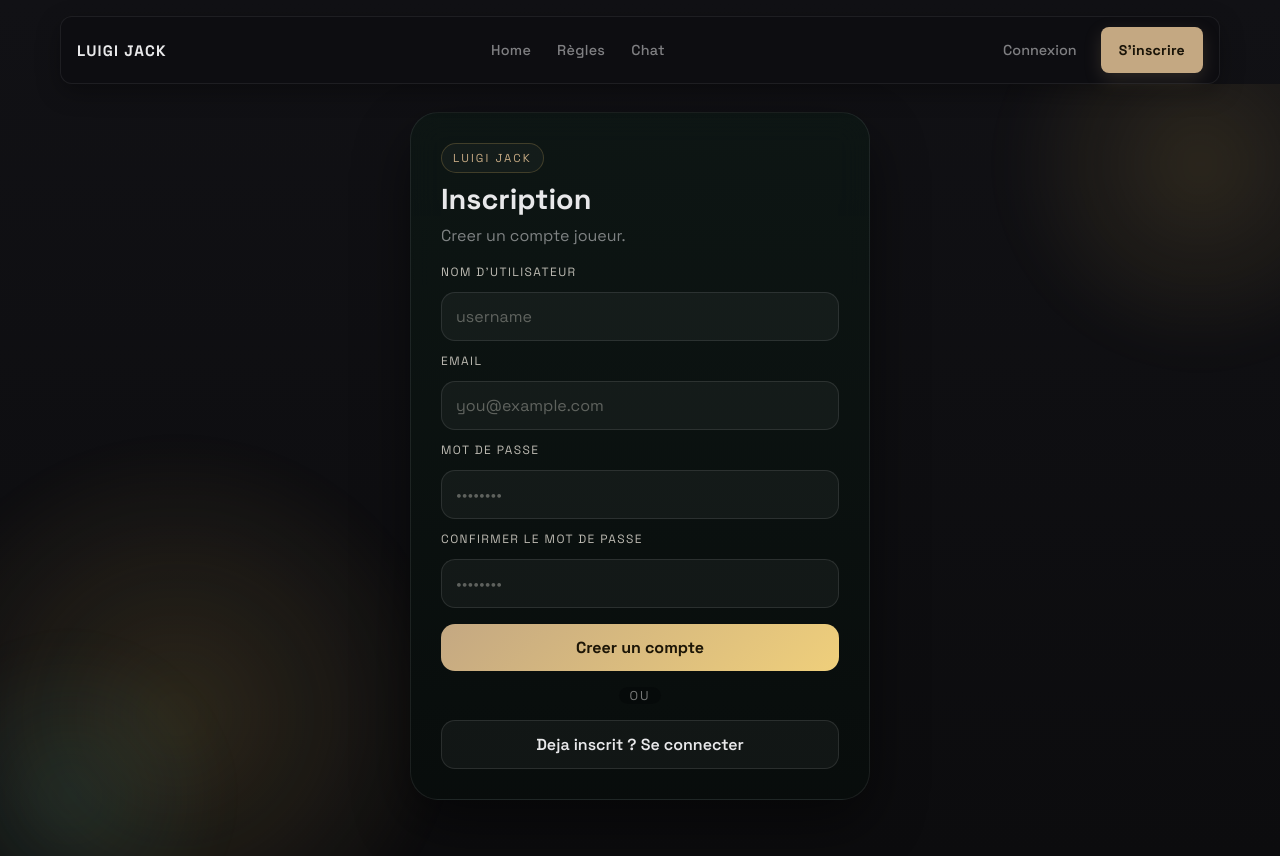
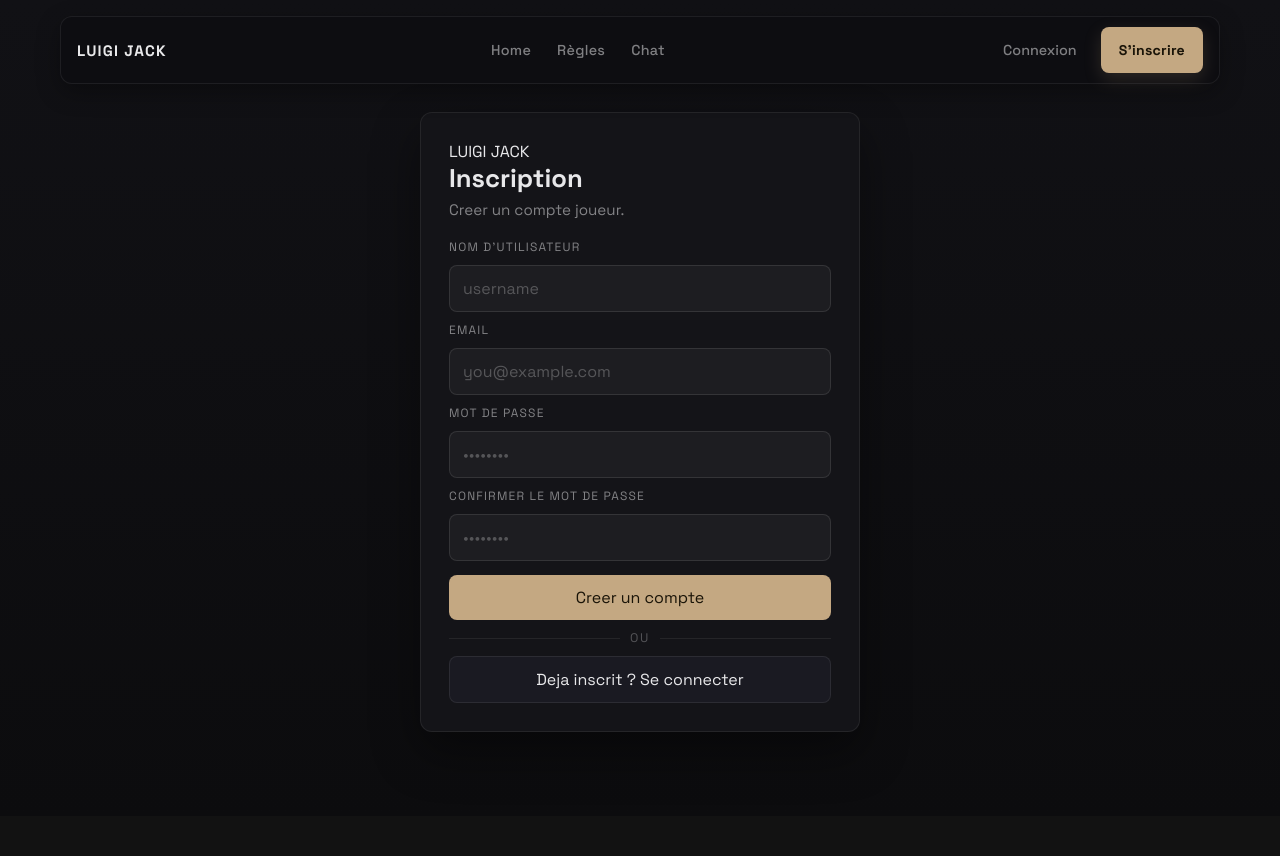
Before and after one commit to cmoibssld/transcendence, a React (Vite) app in the folder front-end/: page /register in a window 1280 px wide. After the commit the page ends 816 px from the top, so only its background shows below. Built offline with nearby package versions, Linux system fonts and the light colour scheme; no server answers.

Commit message:
style(login): sober card design, store avatar_url on login and OAuth
Co-Authored-By: Claude Sonnet 4.6 <noreply@anthropic.com>

```diff
--- a/front-end/src/App.jsx
+++ b/front-end/src/App.jsx
@@ -30,6 +30,8 @@ function OAuthCallback() {
       localStorage.setItem("access_token", accessToken)
       localStorage.setItem("refresh_token", refreshToken)
       if (username) localStorage.setItem("username", username)
+      const avatarUrl = params.get("avatar_url")
+      if (avatarUrl) localStorage.setItem("avatar_url", avatarUrl)
       // Replace current entry so back-button doesn't re-process the tokens
       navigate("/", { replace: true })
     }
--- a/front-end/src/pages/Login.jsx
+++ b/front-end/src/pages/Login.jsx
@@ -44,6 +44,7 @@ const Login = () => {
             localStorage.setItem("access_token", data.access_token)
             localStorage.setItem("refresh_token", data.refresh_token)
             localStorage.setItem("username", data.username)
+            localStorage.setItem("avatar_url", data.avatar_url ?? "")
 
             window.location.href = "/"
         } catch (err) {
@@ -59,11 +60,8 @@ const Login = () => {
 
     return (
         <div className="login-page">
-            <div className="login-glow" />
-
             <div className="login-card">
                 <div className="login-heading">
-                    <span className="login-kicker">LUIGI JACK</span>
                     <h2>Connexion</h2>
                     <p className="login-subtitle">Rejoindre le casino.</p>
                 </div>
--- a/front-end/src/styles/Login.css
+++ b/front-end/src/styles/Login.css
@@ -2,282 +2,145 @@
   min-height: calc(100vh - 104px);
   display: grid;
   place-items: center;
-  padding: 28px 0 56px;
-  position: relative;
-  overflow: hidden;
-}
-
-.login-page::before,
-.login-page::after {
-  content: "";
-  position: absolute;
-  border-radius: 50%;
-  pointer-events: none;
-  filter: blur(18px);
-}
-
-.login-page::before {
-  width: 400px;
-  height: 400px;
-  top: -120px;
-  right: -120px;
-  background: radial-gradient(circle, rgba(214, 177, 91, 0.14), transparent 70%);
-}
-
-.login-page::after {
-  width: 320px;
-  height: 320px;
-  left: -90px;
-  bottom: -100px;
-  background: radial-gradient(circle, rgba(95, 212, 192, 0.1), transparent 70%);
-}
-
-.login-glow {
-  position: absolute;
-  inset: auto auto -18% -8%;
-  width: 560px;
-  height: 560px;
-  background: radial-gradient(circle, rgba(214, 177, 91, 0.18), transparent 68%);
-  filter: blur(18px);
-  animation: pulse 8s ease-in-out infinite;
-  pointer-events: none;
+  padding: 28px 16px 56px;
 }
 
 .login-card {
-  width: min(460px, calc(100% - 32px));
-  padding: 30px;
-  border-radius: 28px;
-  background: linear-gradient(180deg, rgba(13, 22, 20, 0.94), rgba(8, 13, 12, 0.9));
-  border: 1px solid rgba(255, 255, 255, 0.08);
-  box-shadow: var(--shadow);
-  backdrop-filter: blur(16px);
-  position: relative;
-  z-index: 1;
+  width: min(440px, 100%);
+  padding: 28px;
+  border-radius: 12px;
+  background: #141418;
+  border: 1px solid rgba(255, 255, 255, 0.07);
+  box-shadow: 0 20px 48px rgba(0, 0, 0, 0.4);
 }
 
 .login-heading {
-  display: flex;
-  flex-direction: column;
-  gap: 8px;
-  margin-bottom: 18px;
+  margin-bottom: 20px;
 }
 
-.login-kicker {
-  align-self: flex-start;
-  padding: 7px 11px;
-  border-radius: 999px;
-  border: 1px solid rgba(214, 177, 91, 0.24);
-  background: rgba(255, 255, 255, 0.03);
-  color: var(--accent);
-  font-size: 0.72rem;
-  letter-spacing: 0.18em;
-  text-transform: uppercase;
-}
-
-.login-card h2 {
-  margin: 0;
-  font-size: 1.8rem;
+.login-heading h2 {
+  margin: 0 0 6px;
+  font-size: 1.6rem;
 }
 
 .login-subtitle {
   margin: 0;
   color: var(--muted);
+  font-size: 0.95rem;
 }
 
 .login-form {
   display: flex;
   flex-direction: column;
-  gap: 12px;
+  gap: 10px;
 }
 
 .login-form label {
   font-size: 0.75rem;
-  letter-spacing: 0.12em;
+  letter-spacing: 0.1em;
   text-transform: uppercase;
-  color: rgba(244, 239, 229, 0.76);
+  color: var(--muted);
 }
 
 .login-form input {
-  padding: 13px 14px;
-  border-radius: 14px;
-  border: 1px solid rgba(255, 255, 255, 0.1);
+  padding: 12px 13px;
+  border-radius: 8px;
+  border: 1px solid rgba(255, 255, 255, 0.10);
   background: rgba(255, 255, 255, 0.04);
   color: var(--text);
   outline: none;
-  transition: border-color 0.2s ease, box-shadow 0.2s ease, background 0.2s ease;
+  transition: border-color 0.15s;
+  font: inherit;
 }
 
 .login-form input::placeholder {
-  color: rgba(244, 239, 229, 0.34);
+  color: rgba(232, 232, 234, 0.28);
 }
 
 .login-form input:focus {
-  border-color: rgba(214, 177, 91, 0.5);
-  background: rgba(255, 255, 255, 0.06);
-  box-shadow: 0 0 0 4px rgba(214, 177, 91, 0.08);
+  border-color: var(--accent);
 }
 
 .primary-button {
   margin-top: 4px;
-  padding: 13px 16px;
+  padding: 12px;
   border: none;
-  border-radius: 14px;
-  background: linear-gradient(135deg, var(--accent), #efcf7b);
-  color: #1d1607;
+  border-radius: 8px;
+  background: var(--accent);
+  color: #1a1408;
   font-weight: 700;
+  font: inherit;
   cursor: pointer;
-  transition: transform 0.2s ease, box-shadow 0.2s ease;
+  transition: opacity 0.15s;
 }
 
-.primary-button:hover {
-  transform: translateY(-1px);
-  box-shadow: 0 12px 24px rgba(214, 177, 91, 0.22);
+.primary-button:hover:not(:disabled) {
+  opacity: 0.88;
 }
 
-.primary-button:disabled,
-.github-button:disabled {
-  opacity: 0.7;
+.primary-button:disabled {
+  opacity: 0.55;
   cursor: not-allowed;
 }
 
 .divider {
   display: flex;
   align-items: center;
-  justify-content: center;
-  color: rgba(244, 239, 229, 0.46);
-  font-size: 0.74rem;
-  letter-spacing: 0.2em;
-  margin: 4px 0;
+  gap: 10px;
+  color: rgba(232, 232, 234, 0.3);
+  font-size: 0.78rem;
+  letter-spacing: 0.14em;
   text-transform: uppercase;
 }
 
-.divider span {
-  padding: 0 10px;
-  background: linear-gradient(180deg, rgba(8, 13, 12, 0.92), rgba(8, 13, 12, 0.86));
-  border-radius: 999px;
+.divider::before,
+.divider::after {
+  content: '';
+  flex: 1;
+  height: 1px;
+  background: var(--line);
 }
 
 .github-button,
 .register-link {
-  padding: 13px 16px;
-  border-radius: 14px;
-  border: 1px solid rgba(255, 255, 255, 0.1);
-  background: rgba(255, 255, 255, 0.04);
+  padding: 12px;
+  border-radius: 8px;
+  border: 1px solid rgba(255, 255, 255, 0.08);
+  background: #1a1a22;
   color: var(--text);
-  font-weight: 600;
+  font-weight: 500;
+  font: inherit;
   cursor: pointer;
-  transition: transform 0.2s ease, border-color 0.2s ease, background 0.2s ease;
+  transition: border-color 0.15s;
   text-align: center;
   text-decoration: none;
+  display: block;
 }
 
 .github-button:hover,
 .register-link:hover {
-  transform: translateY(-1px);
-  border-color: rgba(214, 177, 91, 0.24);
-  background: rgba(255, 255, 255, 0.06);
+  border-color: rgba(255, 255, 255, 0.16);
+}
+
+.github-button:disabled {
+  opacity: 0.55;
+  cursor: not-allowed;
 }
 
 .login-error {
   margin: 0;
-  color: #ff9a9a;
-  font-size: 0.9rem;
-}
-
-@keyframes pulse {
-  0%,
-  100% {
-    transform: scale(1);
-    opacity: 0.55;
-  }
-  50% {
-    transform: scale(1.08);
-    opacity: 1;
-  }
-}
-
-@media (max-width: 520px) {
-  .login-page {
-    padding: 18px 0 44px;
-  }
-
-  .login-card {
-    width: min(100% - 20px, 460px);
-    padding: 24px;
-  }
+  color: #f08080;
+  font-size: 0.88rem;
 }
 
 .login-success {
   margin: 0;
-  color: #8ef0be;
-  font-size: 0.9rem;
+  color: #80d8a8;
+  font-size: 0.88rem;
 }
 
-.divider {
-  display: flex;
-  align-items: center;
-  justify-content: center;
-  color: rgba(255, 255, 255, 0.45);
-  font-size: 0.8rem;
-  letter-spacing: 2px;
-  margin: 4px 0;
-}
-
-.divider span {
-  padding: 0 10px;
-  background: rgba(0, 0, 0, 0.25);
-  border-radius: 999px;
-}
-
-@keyframes pulse {
-  0%,
-  100% {
-    transform: scale(1);
-    opacity: 0.65;
-  }
-  50% {
-    transform: scale(1.08);
-    opacity: 1;
+@media (max-width: 480px) {
+  .login-card {
+    padding: 20px;
   }
 }
-
-@keyframes rise {
-  from {
-    transform: translateY(16px);
-    opacity: 0;
-  }
-  to {
-    transform: translateY(0);
-    opacity: 1;
-  }
-}
-
-@media (max-width: 900px) {
-  .login-shell {
-    grid-template-columns: 1fr;
-  }
-
-  .login-hero {
-    order: 2;
-  }
-
-  .login-card {
-    order: 1;
-  }
-}
-
-@media (max-width: 600px) {
-  .login-page {
-    padding: 20px 16px;
-  }
-
-  .login-card,
-  .login-hero {
-    padding: 22px;
-  }
-
-  .login-options {
-    flex-direction: column;
-    align-items: flex-start;
-  }
-}
```
